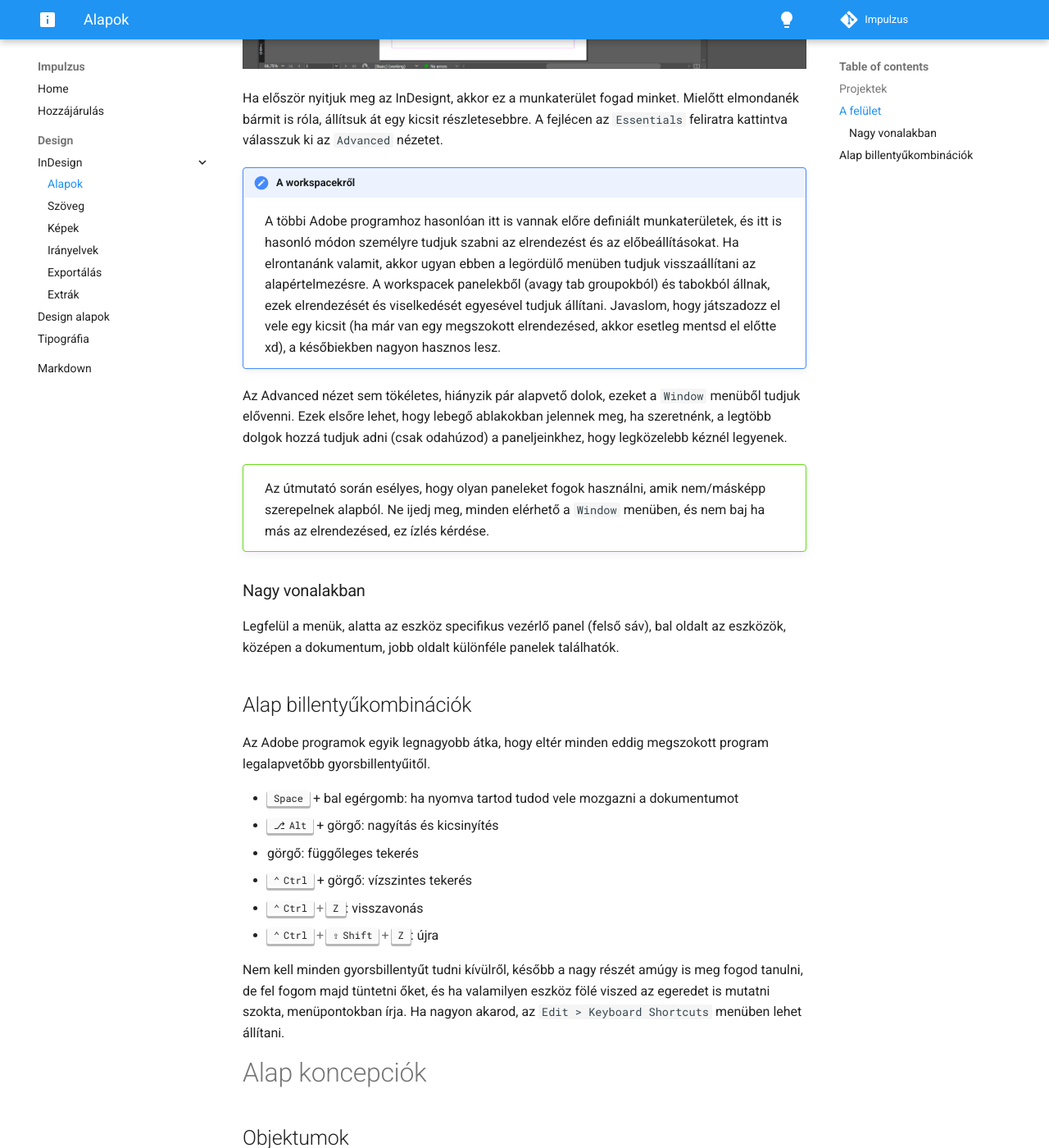
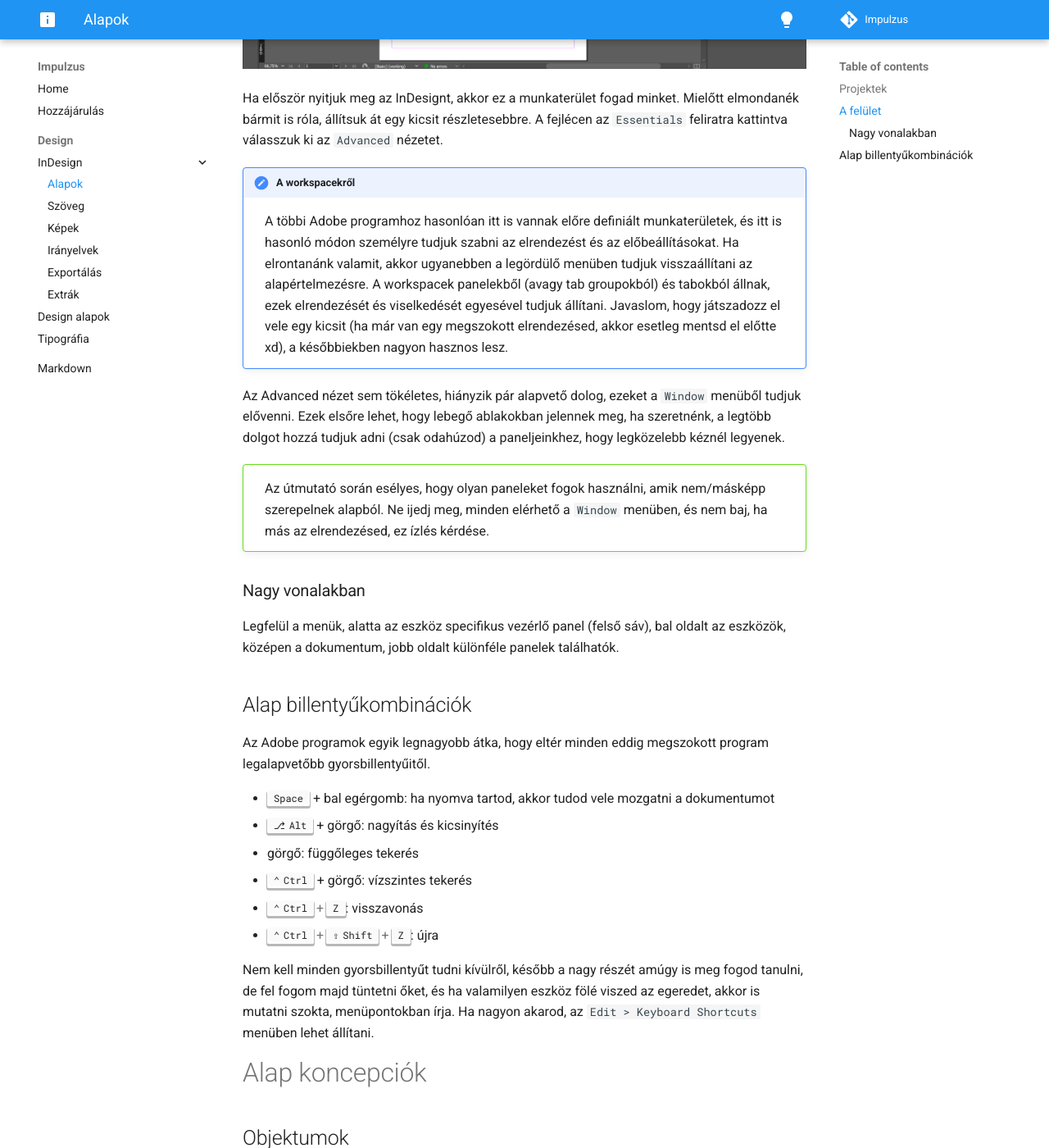
Before and after one commit to Gilgames32/impulzus, an MkDocs documentation site: the page built from docs/design/indesign/basics.md, in a window 1280 px wide and 1400 px high, scrolled down 1214 px. Shown: the whole window at 82% size. Built offline with MkDocs 1.6.1 and Material for MkDocs 9.7.7, drawn with Linux system fonts in a browser that asks for light colours; emoji names are drawn with the system emoji font; comment, search, counter and statistics services are not loaded; some of the changed text lies outside the part shown.

Commit message:
Update basics.md

```diff
--- a/docs/design/indesign/basics.md
+++ b/docs/design/indesign/basics.md
@@ -18,13 +18,13 @@
 A fejlécen az `Essentials` feliratra kattintva válasszuk ki az `Advanced` nézetet.
 
 !!! note "A workspacekről"
-    A többi Adobe programhoz hasonlóan itt is vannak előre definiált munkaterületek, és itt is hasonló módon személyre tudjuk szabni az elrendezést és az előbeállításokat. Ha elrontanánk valamit, akkor ugyan ebben a legördülő menüben tudjuk visszaállítani az alapértelmezésre. A workspacek panelekből (avagy tab groupokból) és tabokból állnak, ezek elrendezését és viselkedését egyesével tudjuk állítani. Javaslom, hogy játszadozz el vele egy kicsit (ha már van egy megszokott elrendezésed, akkor esetleg mentsd el előtte xd), a későbiekben nagyon hasznos lesz.
+    A többi Adobe programhoz hasonlóan itt is vannak előre definiált munkaterületek, és itt is hasonló módon személyre tudjuk szabni az elrendezést és az előbeállításokat. Ha elrontanánk valamit, akkor ugyanebben a legördülő menüben tudjuk visszaállítani az alapértelmezésre. A workspacek panelekből (avagy tab groupokból) és tabokból állnak, ezek elrendezését és viselkedését egyesével tudjuk állítani. Javaslom, hogy játszadozz el vele egy kicsit (ha már van egy megszokott elrendezésed, akkor esetleg mentsd el előtte xd), a későbbiekben nagyon hasznos lesz.
 
-Az Advanced nézet sem tökéletes, hiányzik pár alapvető dolok, ezeket a `Window` menüből tudjuk elővenni.
-Ezek elsőre lehet, hogy lebegő ablakokban jelennek meg, ha szeretnénk, a legtöbb dolgok hozzá tudjuk adni (csak odahúzod) a paneljeinkhez, hogy legközelebb kéznél legyenek.
+Az Advanced nézet sem tökéletes, hiányzik pár alapvető dolog, ezeket a `Window` menüből tudjuk elővenni.
+Ezek elsőre lehet, hogy lebegő ablakokban jelennek meg, ha szeretnénk, a legtöbb dolgot hozzá tudjuk adni (csak odahúzod) a paneljeinkhez, hogy legközelebb kéznél legyenek.
 
 !!! question ""
-    Az útmutató során esélyes, hogy olyan paneleket fogok használni, amik nem/másképp szerepelnek alapból. Ne ijedj meg, minden elérhető a `Window` menüben, és nem baj ha más az elrendezésed, ez ízlés kérdése.
+    Az útmutató során esélyes, hogy olyan paneleket fogok használni, amik nem/másképp szerepelnek alapból. Ne ijedj meg, minden elérhető a `Window` menüben, és nem baj, ha más az elrendezésed, ez ízlés kérdése.
 
 ### Nagy vonalakban
 
@@ -34,14 +34,14 @@
 
 Az Adobe programok egyik legnagyobb átka, hogy eltér minden eddig megszokott program legalapvetőbb gyorsbillentyűitől.
 
-- ++space++ + bal egérgomb: ha nyomva tartod tudod vele mozgazni a dokumentumot
+- ++space++ + bal egérgomb: ha nyomva tartod, akkor tudod vele mozgatni a dokumentumot
 - ++alt++ + görgő: nagyítás és kicsinyítés
 - görgő: függőleges tekerés
 - ++ctrl++ + görgő: vízszintes tekerés
 - ++ctrl+z++: visszavonás
 - ++ctrl+shift+z++: újra
 
-Nem kell minden gyorsbillentyűt tudni kívülről, később a nagy részét amúgy is meg fogod tanulni, de fel fogom majd tüntetni őket, és ha valamilyen eszköz fölé viszed az egeredet is mutatni szokta, menüpontokban írja. Ha nagyon akarod, az `Edit > Keyboard Shortcuts` menüben lehet állítani.
+Nem kell minden gyorsbillentyűt tudni kívülről, később a nagy részét amúgy is meg fogod tanulni, de fel fogom majd tüntetni őket, és ha valamilyen eszköz fölé viszed az egeredet, akkor is mutatni szokta, menüpontokban írja. Ha nagyon akarod, az `Edit > Keyboard Shortcuts` menüben lehet állítani.
 
 
 # Alap koncepciók
@@ -69,7 +69,7 @@
 ![](img/objects_dst_2.png){height=360}
 
 !!! tip "A módosítóbillenytűk általánosságban"
-    A módosítóbillentyűk a legtöbb objektumnál ugyan úgy viselkednek.
+    A módosítóbillentyűk a legtöbb objektumnál ugyanúgy viselkednek.
 
     - ++shift++: méretezésnél tartja az arányokat, mozgatásnál csak vízszintesen, függőlegesen és átlósan enged mozgatni, forgatásnál 45 fokos lépésekben forgat
     - ++alt++: méretezésnél a középpontból méretez, ha nyomva tartjuk és úgy mozgatunk valamit, akkor lemásolja az objektumot
@@ -239,7 +239,7 @@
     Ezt az egy alapbeállítást tudjuk állítani, megváltoztatja **minden** papír színét. Nem ajánlott állítgatni, hacsak nem **fixen minden** oldalunk színes lesz. Ha csak egy-egy oldalt szeretnénk átszínezni, akkor inkább tegyünk be egy nagy téglalapot a háttérbe, és zároljuk.
 
 !!! danger "`[Registration]`"
-    Ezt a színt **SOHA NE HASZNÁLD**. Ez egy speciális szín, minden tintából a maximumot használja, nem úgy, mint a fekete. Szerkesztés közben cselesen ugyan olyan feketének fog látszani, de ez nyomtatáskor problémát okozhat.
+    Ezt a színt **SOHA NE HASZNÁLD**. Ez egy speciális szín, minden tintából a maximumot használja, nem úgy, mint a fekete. Szerkesztés közben cselesen ugyanolyan feketének fog látszani, de ez nyomtatáskor problémát okozhat.
 
 !!! warning "Színminták használata"
     Nagyobb projektnél sose használj egyedi kikevert színeket! Mindenképp legyen neki egy színminta, és mindenképpen adj neki egy beszédes nevet! Piros pont, ha csinálsz nekik mappákat is.
```
Also changed, not shown: other parts of docs/design/indesign/basics.md (+7 -7 lines).
